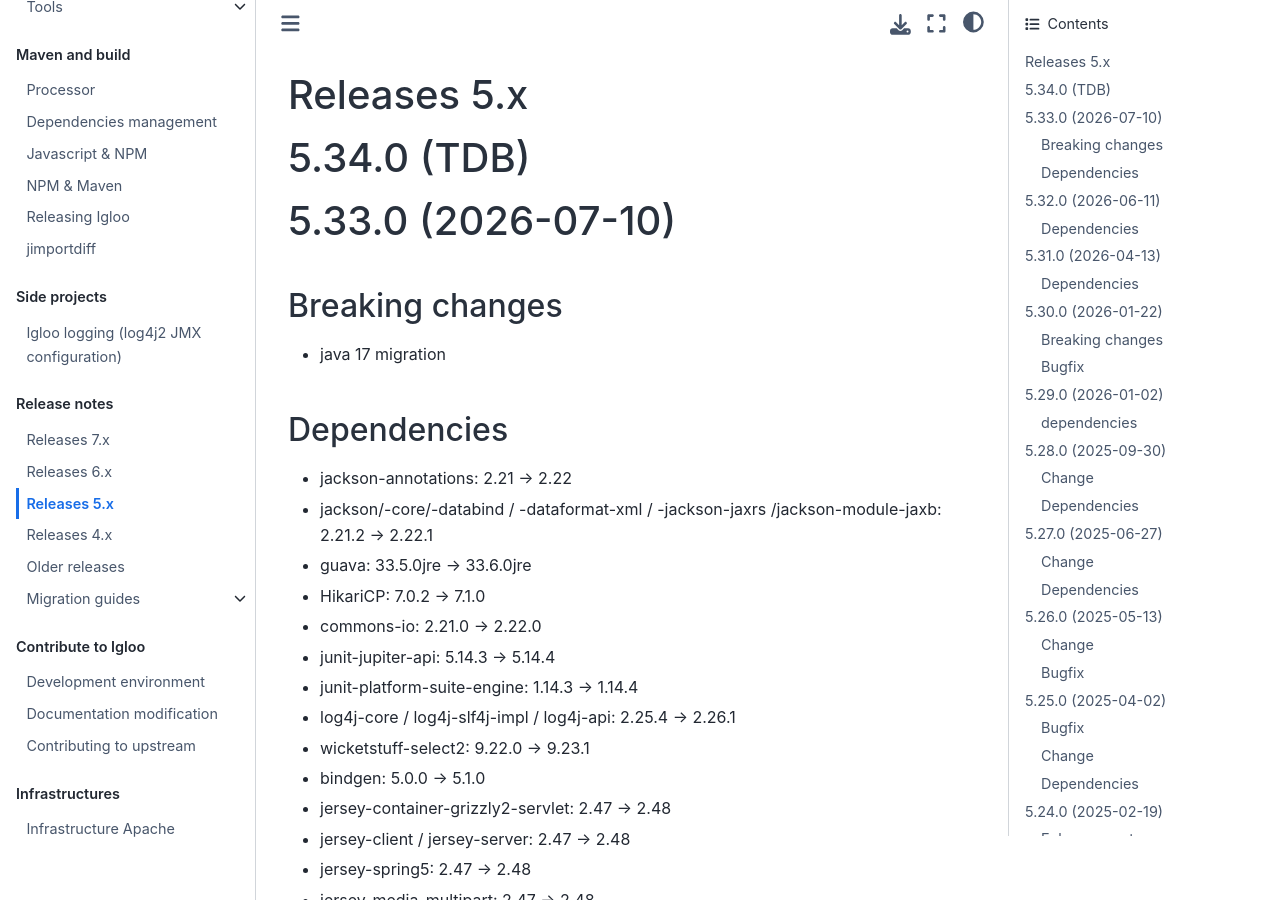
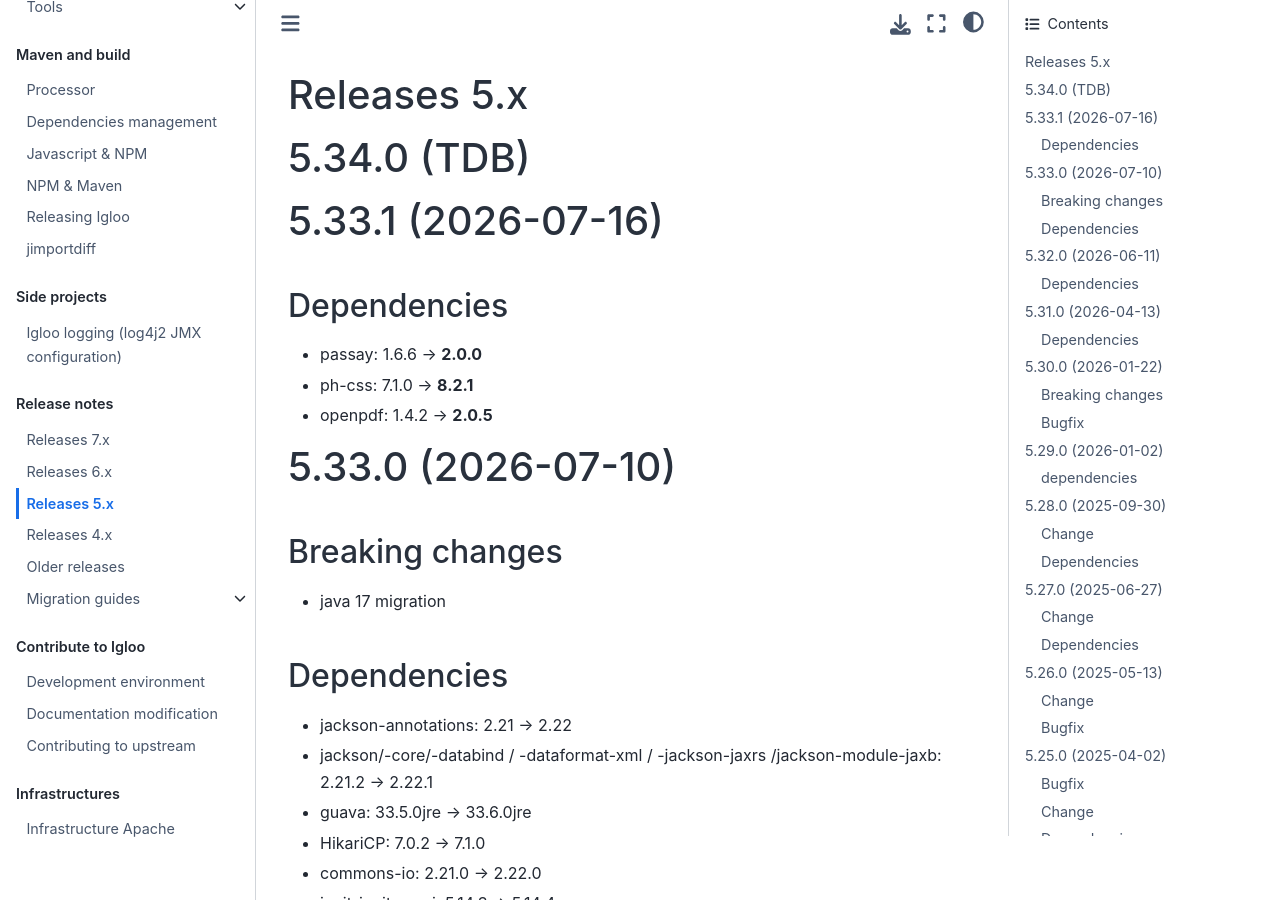
Before and after one commit to igloo-project/igloo-doc, a Sphinx documentation site: the page built from source/release-notes/releases-5.x.md, in a window 1280 px wide and 900 px high. Built offline with Sphinx 7.4.7 and the Sphinx Book theme 1.1.4, drawn with Linux system fonts in a browser that asks for light colours.

Commit message:
igloo 5.33.1

```diff
--- a/source/release-notes/releases-5.x.md
+++ b/source/release-notes/releases-5.x.md
@@ -5,6 +5,14 @@
 # 5.34.0 (TDB)
 
 (v5.33.0)=
+
+# 5.33.1 (2026-07-16)
+
+## Dependencies
+
+* passay: 1.6.6 -> **2.0.0**
+* ph-css: 7.1.0 -> **8.2.1**
+* openpdf: 1.4.2 -> **2.0.5**
 
 # 5.33.0 (2026-07-10)
 
```
